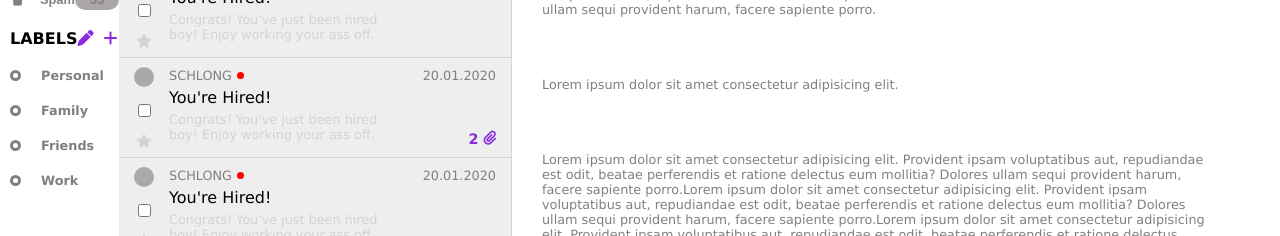
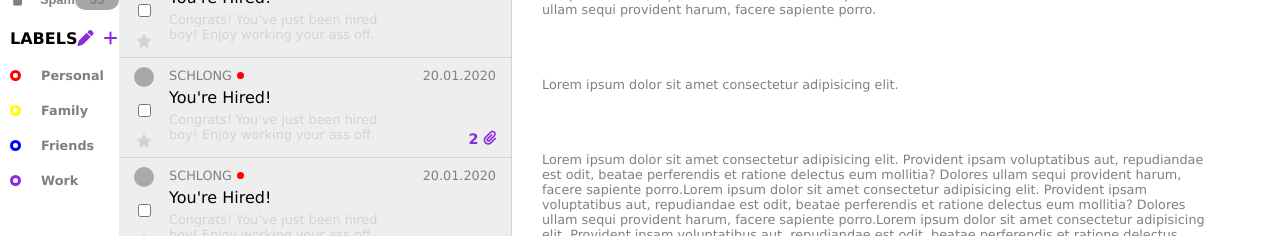
Before and after one commit to Anghel-Lucian/emails, a React (Create React App) app: page / in a window 1280 px wide. Shown: the part 352-588 px from the top of the page. Built offline with nearby package versions, Linux system fonts and the light colour scheme.

Commit message:
am sters niste clase din greseala

```diff
--- a/src/components/RightView/style.css
+++ b/src/components/RightView/style.css
@@ -3,7 +3,7 @@
   flex-direction: column;
   flex: 1 0 60%;
   background-color: rgb(238, 238, 238);
-  border-left: 1px solid lightgray;
+  border-left: 1px solid rgb(211, 211, 211);
 }
 
 #right-view__header {
--- a/src/index.css
+++ b/src/index.css
@@ -77,3 +77,27 @@ a:hover {
   border: 3px solid;
   background-color: inherit !important;
 }
+
+.red {
+  color: red;
+  background-color: red;
+  border-color: red;
+}
+
+.yellow {
+  color: yellow;
+  background-color: yellow;
+  border-color: yellow;
+}
+
+.blue {
+  color: blue;
+  background-color: blue;
+  border-color: blue;
+}
+
+.purple {
+  color: blueviolet;
+  background-color: blueviolet;
+  border-color: blueviolet;
+}
```
